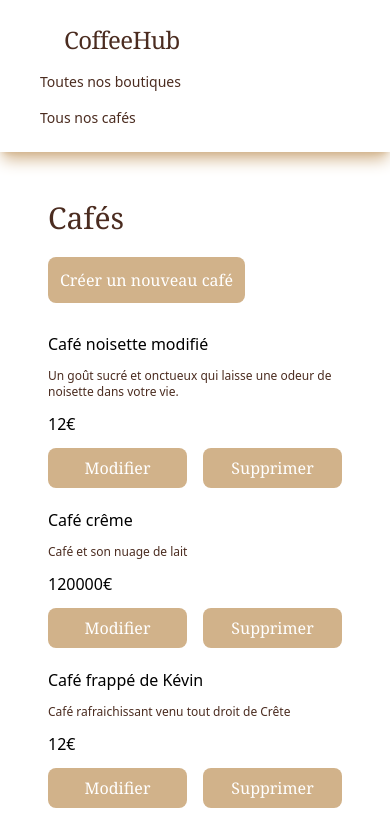
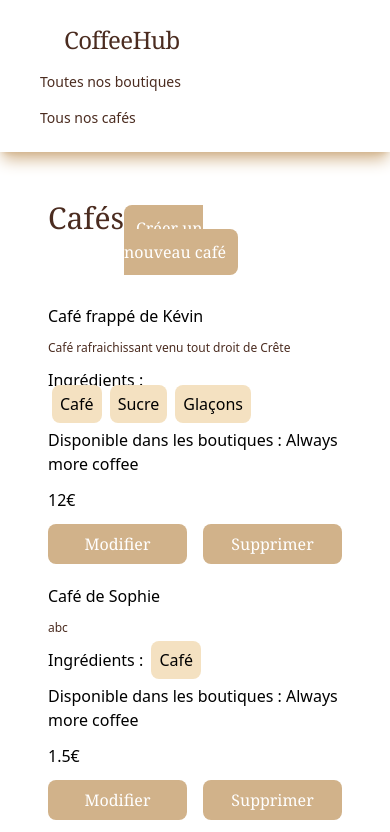
Before and after one commit to Smophmie/coffee_hub, an Angular app: page /coffeelist in a window 390 px wide. Shown: the top 832 px of the page. Built offline with nearby package versions, Linux system fonts and the light colour scheme; data requests are answered from the project's data file.

Commit message:
chore : display shops where coffees are sold in coffees list

```diff
--- a/db.json
+++ b/db.json
@@ -48,18 +48,6 @@
   ],
   "coffees": [
     {
-      "name": "Café noisette modifié",
-      "description": "Un goût sucré et onctueux qui laisse une odeur de noisette dans votre vie.",
-      "price": 12,
-      "id": "123e"
-    },
-    {
-      "id": "1acb",
-      "name": "Café crême",
-      "description": "Café et son nuage de lait",
-      "price": 120000
-    },
-    {
       "id": "3393",
       "name": "Café frappé de Kévin",
       "description": "Café rafraichissant venu tout droit de Crête",
@@ -79,10 +67,6 @@
         {
           "name": "Glaçons",
           "allergen": true
-        },
-        {
-          "name": "",
-          "allergen": false
         }
       ]
     },
@@ -119,10 +103,6 @@
         {
           "name": "Ingr 2",
           "allergen": false
-        },
-        {
-          "name": "",
-          "allergen": false
         }
       ]
     },
--- a/src/app/components/coffeelist/coffeelist.component.html
+++ b/src/app/components/coffeelist/coffeelist.component.html
@@ -1,5 +1,5 @@
 <div class="m-12">
-    <div class="xl:flex xl:justify-between sm:w-full lg:w-3/4">
+    <div class="flex justify-between w-3/4">
         <h1 class="text-[#4B2C20] text-3xl bold font-serif mb-4">Cafés</h1>
         <div class="pt-4 mb-10">
             <a [routerLink]="['/addcoffee']" class="bg-[#d1b28a] text-[#ffffff] font-serif text-base text-center p-3 rounded-lg active:scale-95 transition-transform transform">Créer un nouveau café</a>
@@ -10,9 +10,13 @@
     <li *ngFor="let coffee of coffees" class="space-y-3">
         <p>{{ coffee.name }}</p>
         <p class="text-[#4b2c20] text-xs">{{ coffee.description }}</p>
-        <!-- <p>Ingrédients :
+        <p>Ingrédients :
             <span *ngFor="let ingredient of coffee.ingredients" class="bg-[#f4e1c1] rounded-lg p-2 mx-1">{{ingredient.name}}</span>
-        </p> -->
+        </p>
+        <p>Disponible dans les boutiques :
+            <span *ngIf="coffee.shop_names && coffee.shop_names.length > 0">
+                {{ coffee.shop_names.join(', ') }}
+            </span>        </p>
         <p>{{ coffee.price}}€</p>
         <div class="mt-3 space-x-4 flex">
             <a [routerLink]="['/coffee', coffee?.id]" class="bg-[#d1b28a] text-[#ffffff] font-serif text-base text-center p-2 rounded-lg w-40 transition-transform transform">Modifier</a>
--- a/src/app/components/coffeelist/coffeelist.component.ts
+++ b/src/app/components/coffeelist/coffeelist.component.ts
@@ -1,8 +1,10 @@
 import { Component } from '@angular/core';
 import { OnInit } from '@angular/core';
 import { CoffeeService } from '../../services/coffee/coffee.service';
+import { ShopService } from "../../services/shop/shop.service";
 import { NgForOf, NgIf } from '@angular/common';
 import { Coffee } from '../../models/coffee';
+import { Shop } from '../../models/shop'
 import { RouterLink } from '@angular/router';
 
 @Component({
@@ -14,28 +16,45 @@ import { RouterLink } from '@angular/router';
 export class CoffeelistComponent implements OnInit {
   constructor(
     private coffeeService: CoffeeService,
+    private shopService: ShopService,
+
   ){};
 
   ngOnInit(){
-    this.loadCoffees();
+    this.loadCoffeesAndShops();
   }
 
   coffees?: Coffee[];
+  shops?: Shop[];
 
+  loadCoffeesAndShops() {
+    this.coffeeService.getCoffees().subscribe((coffees: Coffee[]) => {
+      this.shopService.getShops().subscribe((shops: Shop[]) => {
+        this.shops = shops;
+        this.coffees = this.mapCoffeesWithShops(coffees, shops);
+        console.log(this.coffees);
+      });
+    });
+  }
 
-  loadCoffees(){
-      this.coffeeService.getCoffees()
-        .subscribe((res: any) => {
-          this.coffees = res;
-          console.log(this.coffees);
-        });
+  mapCoffeesWithShops(coffees: Coffee[], shops: Shop[]): Coffee[] {
+    return coffees.map(coffee => {
+      const shop_names = coffee.shops_id.map(shopId => {
+        const shop = shops.find(s => s.id === shopId);
+        return shop ? shop.name : 'Boutique inconnue';
+      });
+      return {
+        ...coffee,
+        shop_names
+      };
+    });
   }
 
   onDelete(id:string){
     this.coffeeService.deleteCoffee(id).subscribe({
       next: (response) => {
         console.log('Coffee deleted successfully:', response);
-        this.loadCoffees();
+        this.loadCoffeesAndShops();
       },
       error: (error) => {
         console.error('Error updating coffee:', error);
--- a/src/app/models/coffee.ts
+++ b/src/app/models/coffee.ts
@@ -8,6 +8,7 @@ export class Coffee {
     }];
     price: number;
     shops_id: string [];
+    shop_names?: string[]
 
     constructor(
       id: string,
@@ -18,13 +19,15 @@ export class Coffee {
         allergen : boolean
       }],
       price: number,
-      shops_id: string []
+      shops_id: string [],
+      shop_names?: string[]
     ) {
       this.id = id;
       this.name = name;
       this.description = description;
       this.ingredients = ingredients;
       this.price = price;
-      this.shops_id = shops_id
+      this.shops_id = shops_id;
+      this.shop_names = shop_names
     }
   }
```
